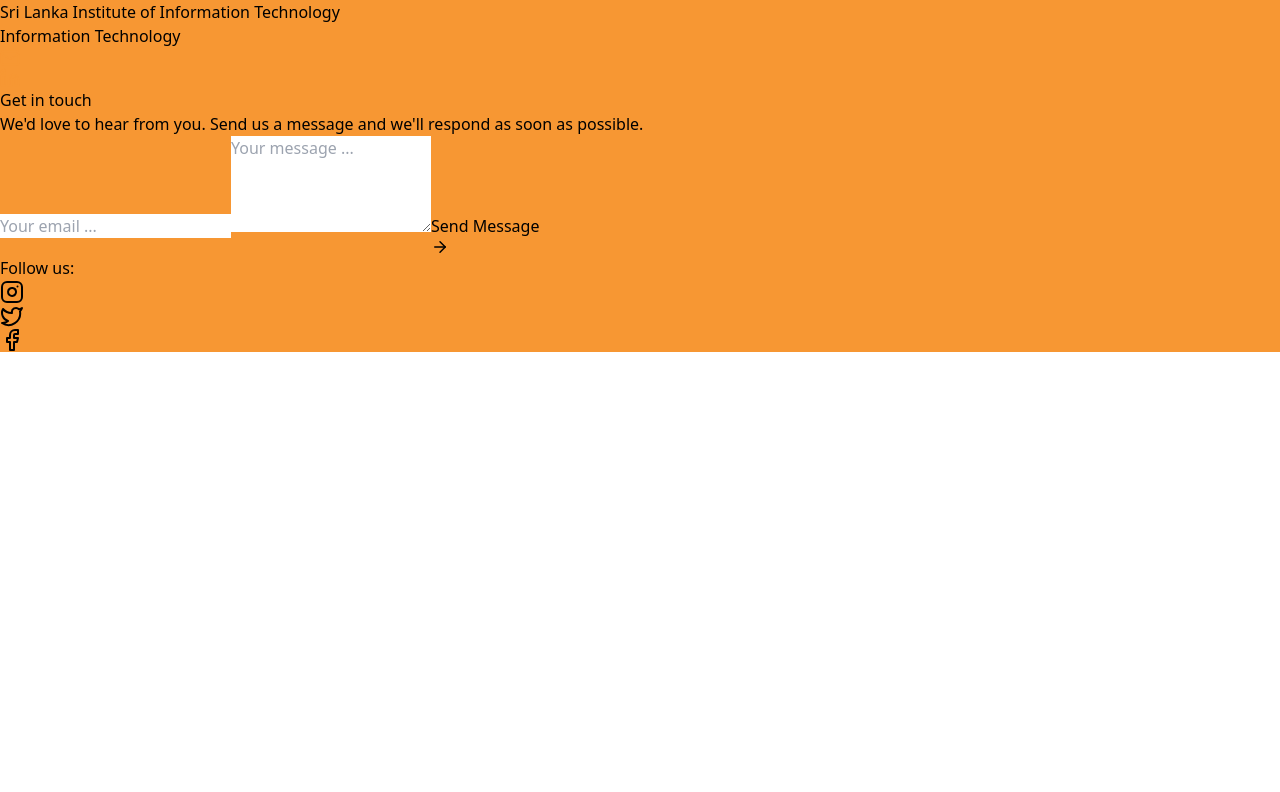
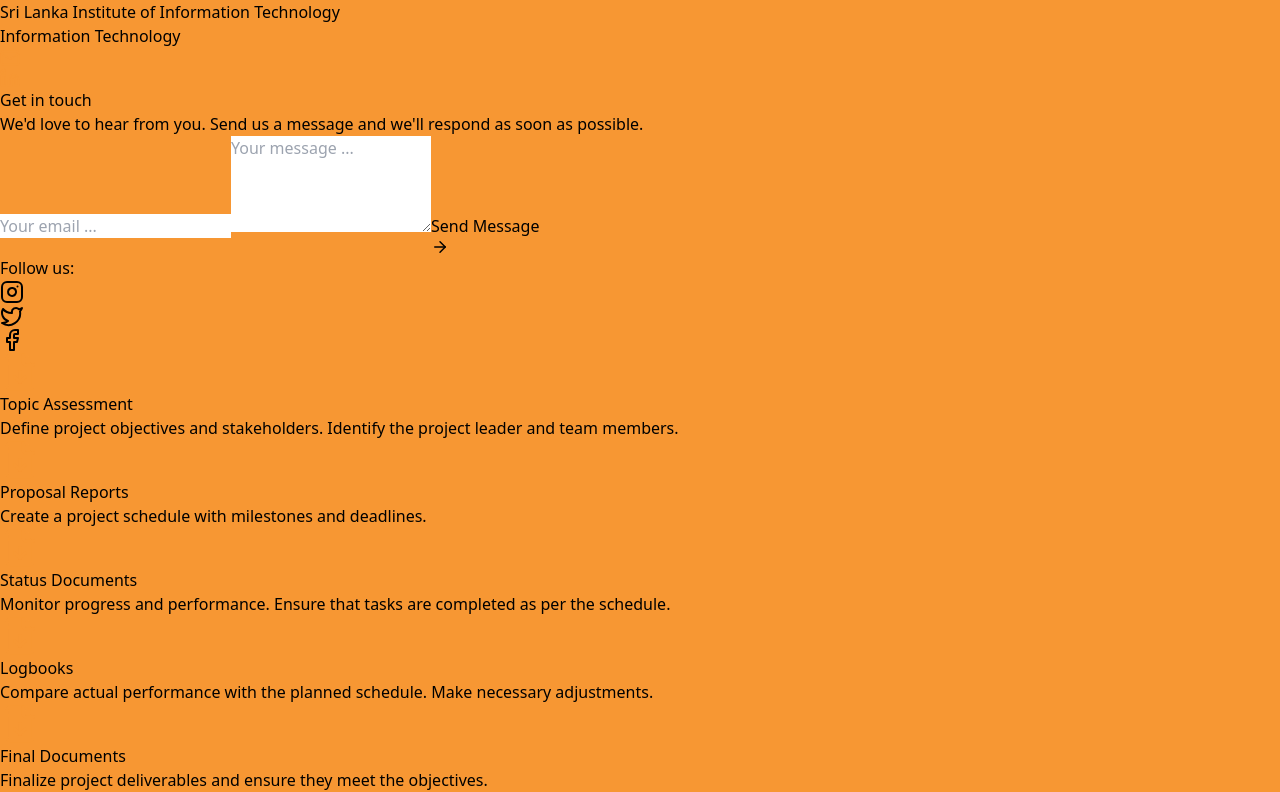
Before and after one commit to MiulesiKulasekara/Kidstac, a React (Vite) app: page / in a window 1280 px wide. Shown: the part 8181-8973 px from the top of the page. Before the commit the page ends 8533 px from the top, so only its background shows below. Built offline with nearby package versions, Linux system fonts and the light colour scheme.

Commit message:
Documents

```diff
--- a/src/components/Aboutus.jsx
+++ b/src/components/Aboutus.jsx
@@ -57,7 +57,7 @@
     linkedin: "https://www.linkedin.com"
   },
   {
-    name: "DombawelaH.M.D.L.B.A",
+    name: "Dombawela H.M.D.L.B.A",
     profilePic: dinushaImage,
     title: "Group Member",
     subtitle: "Undergraduate",
--- a/src/components/Docs.jsx
+++ b/src/components/Docs.jsx
@@ -0,0 +1,63 @@
+import React from "react";
+import { FileDown } from "lucide-react";
+
+const Docs = () => {
+  const phases = [
+    {
+      title: "Topic Assessment",
+      description:
+        "Define project objectives and stakeholders. Identify the project leader and team members.",
+      fileUrl:
+        "https://drive.google.com/drive/folders/1TVDkgq4h9tNI5rWUWfiNfEC8nWLVRULZ?usp=sharing",
+    },
+    {
+      title: "Proposal Reports",
+      description: "Create a project schedule with milestones and deadlines.",
+      fileUrl:
+        "https://drive.google.com/drive/folders/1vfsjsJLcKJ1eP8ILaQ1RtcEL6jsdozx9?usp=sharing",
+    },
+    {
+      title: "Status Documents",
+      description:
+        "Monitor progress and performance. Ensure that tasks are completed as per the schedule.",
+      fileUrl:
+        "https://drive.google.com/drive/folders/15gxr_fUJ_wsdt21e_MpMO4OttiU5FhBc?usp=sharing",
+    },
+    {
+      title: "Logbooks",
+      description:
+        "Compare actual performance with the planned schedule. Make necessary adjustments.",
+      fileUrl:
+        "https://drive.google.com/drive/folders/1XI1MVVxExBAJIyJ5vwqUsaH5XpTukrrL?usp=sharing",
+    },
+    {
+      title: "Final Documents",
+      description:
+        "Finalize project deliverables and ensure they meet the objectives.",
+      fileUrl:
+        "https://drive.google.com/drive/folders/1IlRHFrNdDcrFBRXGxVDhK0YrtQUCoTLR?usp=sharing",
+    },
+  ];
+
+  return (
+    <div className="flex items-center justify-center p-8">
+      <div className="grid grid-cols-1 gap-10 md:grid-cols-5">
+        {phases.map((phase, index) => (
+          <div key={index} className="text-center">
+            <div className="flex items-center justify-center mb-4">
+              <a href={phase.fileUrl} download>
+                <div className="p-4 text-4xl bg-white rounded-full">
+                  <FileDown size={40} color="#F79733" />
+                </div>
+              </a>
+            </div>
+            <h3 className="mb-2 text-lg font-bold">{phase.title}</h3>
+            <p className="text-sm text-gray-700">{phase.description}</p>
+          </div>
+        ))}
+      </div>
+    </div>
+  );
+};
+
+export default Docs;
--- a/src/components/ResearchDashboard.jsx
+++ /dev/null
@@ -1,107 +0,0 @@
-import React, { useState } from "react";
-
-const ResearchDashboard = () => {
-  const [activePhase, setActivePhase] = useState(null);
-
-  const phases = [
-    {
-      year: "March 2021",
-      title: "Project Proposal",
-      description:
-        "Purpose: Present project for approval or funding.\nMarks Allocated: 6%",
-      details: "This phase involves the initial proposal of the research idea, including the project's objectives, methodology, and expected outcomes.",
-    },
-    {
-      year: "June 2021",
-      title: "Progress Presentation I",
-      description:
-        "Purpose: Review 50% project completion and identify gaps.\nMarks Allocated: 6%",
-      details: "This presentation reviews the progress at the midpoint, ensuring key milestones have been met and identifying areas for improvement.",
-    },
-    {
-      year: "July 2021",
-      title: "Research Paper",
-      description:
-        "Purpose: Contribute to existing knowledge, acknowledging references.\nMarks Allocated: 10%",
-      details: "The research paper outlines the theoretical framework, previous studies, and how the project contributes to new insights.",
-    },
-    {
-      year: "September 2021",
-      title: "Progress Presentation II",
-      description:
-        "Purpose: Review 90% completion and present a poster summarizing the project.\nMarks Allocated: 18%",
-      details: "Near project completion, this presentation shows how close the team is to finalizing the work and displays the summary in a poster format.",
-    },
-    {
-      year: "October 2021",
-      title: "Website Assessment",
-      description:
-        "Purpose: Create a website to promote and explain the project.\nMarks Allocated: 2%",
-      details: "The project is showcased on a dedicated website to enhance visibility and communication of the project's objectives and results.",
-    },
-    {
-      year: "November 2021",
-      title: "Logbook",
-      description:
-        "Purpose: Validate project status through logbook entries and status documents.\nMarks Allocated: 3%",
-      details: "The logbook records the day-to-day progress of the project to ensure that all tasks and responsibilities are documented.",
-    },
-    {
-      year: "November 2021",
-      title: "Final Report",
-      description:
-        "Purpose: Submit final reports evaluating the project.\nMarks Allocated: 19%",
-      details: "The final report assesses the entire project, including successes, challenges, and recommendations for future work.",
-    },
-    {
-      year: "November 2021",
-      title: "Final Presentation & Viva",
-      description:
-        "Purpose: Individually assess each member’s contribution.\nMarks Allocated: 20%",
-      details: "The viva evaluates each team member’s understanding and contribution to the project through individual assessments.",
-    },
-  ];
-
-  const handlePhaseClick = (index) => {
-    setActivePhase(index === activePhase ? null : index); // Toggle phase details
-  };
-
-  return (
-    <div className="flex flex-col items-center justify-center p-8">
-      <div className="w-full max-w-4xl">
-        <div className="flex items-center justify-between w-full">
-          {phases.map((phase, index) => (
-            <div key={index} className="relative text-center">
-              {/* Circle */}
-              <div
-                className="flex items-center justify-center w-12 h-12 bg-blue-200 rounded-full cursor-pointer"
-                onClick={() => handlePhaseClick(index)}
-              >
-                <div className="w-4 h-4 bg-blue-600 rounded-full"></div>
-              </div>
-              {/* Line between circles */}
-              {index !== phases.length - 1 && (
-                <div className="absolute w-full h-px transform -translate-x-1/2 bg-gray-300 left-1/2 top-5"></div>
-              )}
-              {/* Year */}
-              <p className="mt-2 text-sm font-bold">{phase.year}</p>
-              {/* Title */}
-              <p className="mt-1 text-sm">{phase.title}</p>
-
-              {/* Details (show when active) */}
-              {activePhase === index && (
-                <div className="p-4 mt-4 bg-gray-100 rounded shadow-md">
-                  <p className="text-gray-700 whitespace-pre-line">
-                    {phase.details}
-                  </p>
-                </div>
-              )}
-            </div>
-          ))}
-        </div>
-      </div>
-    </div>
-  );
-};
-
-export default ResearchDashboard;
--- a/src/pages/MainPage.jsx
+++ b/src/pages/MainPage.jsx
@@ -1,8 +1,7 @@
 import NavBar from "../components/NavBar";
 import Aboutus from "../components/Aboutus";
 import Contactus from "../components/Contactus";
-import ResearchDashboard from "../components/ResearchDashboard";
-import Milestone from "../components/Milestone";
+import Docs from "../components/Docs";
 
 import React from "react";
 
@@ -12,6 +11,7 @@
       <NavBar />
       <Aboutus />
       <Contactus />
+      <Docs/>
     </div>
   );
 };
```
